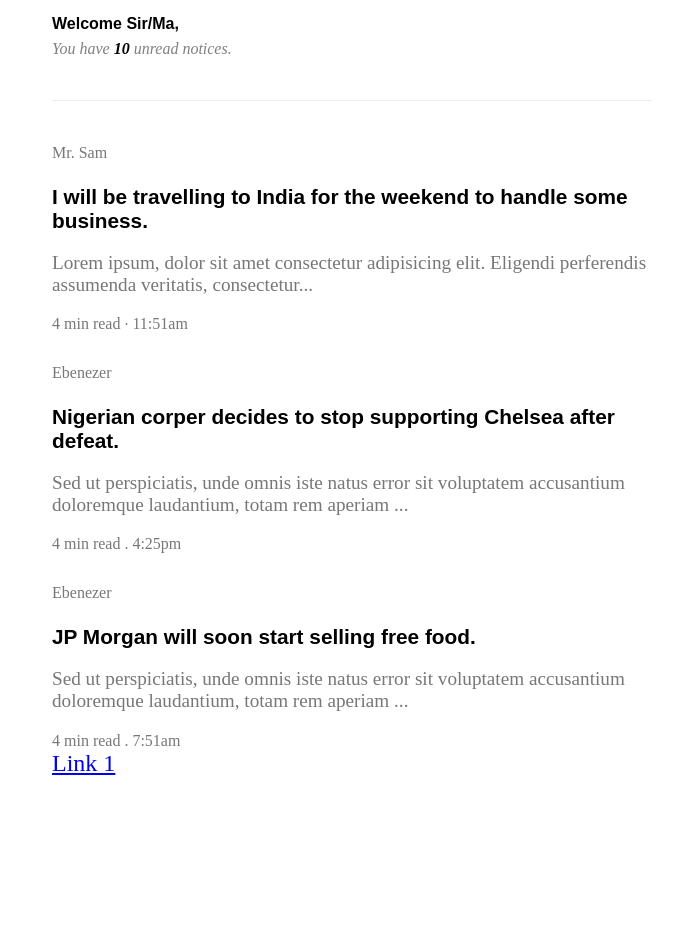
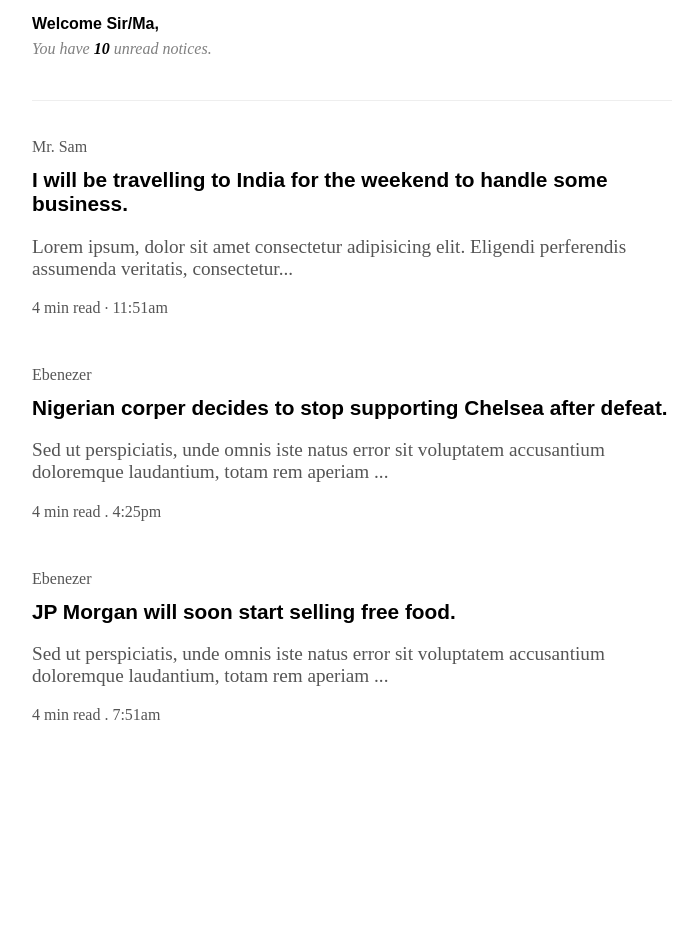
Before and after one commit to reelest/school, a plain HTML site: page index.html in a window 1280 px wide. Shown: the part 126-1056 px from the top of the page, without its empty margins (288-986 px from the left). Before the commit the page ends 903 px from the top, so only its background shows below. Drawn offline with Linux system fonts and the light colour scheme.

Commit message:
feat: day 4

```diff
--- a/index.html
+++ b/index.html
@@ -14,7 +14,6 @@
   <i id="unread">You have <b>10</b> unread notices.</i>
   <hr class="top-margin" />
 
-  <div>
   <a class="post" href="./messages/india.html">
     <span class="post_author">Mr. Sam </span>
     <h6 class="post_title">I will be travelling to India for the weekend to handle some business.</h6>
@@ -24,9 +23,7 @@
     </p>
     <div class="post_footer">4 min read <span class="post_dot">.</span> 11:51am</div>
   </a>
-  </div>
 
-  <div>
   <a class="post" href="./messages/chelsea.html">
     <span class="post_author">Ebenezer</span>
     <h6 class="post_title">Nigerian corper decides to stop supporting Chelsea after defeat.
@@ -36,9 +33,7 @@
       aperiam ...</p>
     <div class="post_footer">4 min read . 4:25pm</div>
   </a>
-  </div>
 
-  <div>
   <a class="post" href="./messages/morgan.html">
     <span class="post_author">Ebenezer</span>
     <h6 class="post_title">JP Morgan will soon start selling free food.
@@ -48,8 +43,6 @@
       aperiam ...</p>
     <div class="post_footer">4 min read . 7:51am</div>
   </a>
-  </div>
-  <a href="https://free.keep.sh/urcjwR88orc3oZjh/National%20Youth%20Service%20Corps.pdf">Link 1</a>
 </body>
 
 </html>
--- a/main.css
+++ b/main.css
@@ -1,9 +1,10 @@
 body {
-  max-width: 600px;
-  width: 90vw;
+  width: 640px;
+  max-width: 90vw;
   margin: auto;
   font-size: 1.5rem;
   color: #333333;
+  padding-bottom: 10em;
 }
 
 h1,
@@ -57,26 +58,37 @@ hr {
 .post {
   color: inherit;
   text-decoration: none;
-  padding-top: 1em;
+  margin: 0.25em -2em;
+  padding-top: 0.75em;
+  padding-bottom: 0.75em;
   display: block;
+  padding-left: 2em;
+  padding-right: 2em;
+}
+
+.post:hover {
+  background-color: #eeeeee;
+}
+.post:active {
+  background-color: #d7d7d7;
 }
 
 .post_author {
   font-size: 1rem;
-  color: #777777;
+  color: #555555;
 }
 .post_title {
-  margin-top: 1em;
+  margin-top: 0.5em;
   font-size: 1.3rem;
   margin-bottom: 0;
 }
 .post_description {
   font-size: 1.2rem;
-  color: #777777;
+  color: #555555;
 }
 .post_footer {
   font-size: 1rem;
-  color: #777777;
+  color: #555555;
 }
 .post_dot {
   position: relative;
```
Lines whose indentation alone changed are shown as unchanged.
